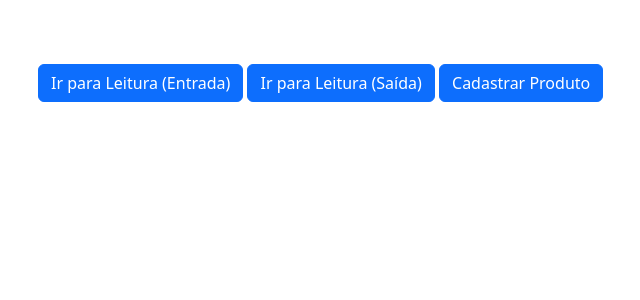
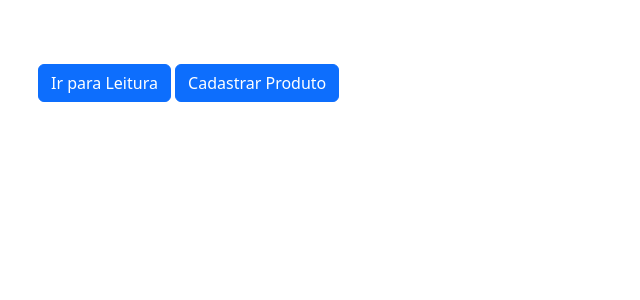
Before and after one commit to denisms7/Codigo_Barras, a Django app: page / in a window 1280 px wide. Shown: the top 300 px of the page, without its empty margins (56-696 px from the left). Run offline with Django 5.2, Linux system fonts and the light colour scheme; some libraries are stand-ins or nearby versions.

Commit message:
remoção campo Tipo

```diff
--- a/barcode/templates/menu.html
+++ b/barcode/templates/menu.html
@@ -3,12 +3,8 @@
 {% block content %}
 <div class="container mt-5">
 
-    <a href="{% url 'leitura_codigo' 'entrada' %}" class="btn btn-primary">
-        Ir para Leitura (Entrada)
-    </a>
-
-    <a href="{% url 'leitura_codigo' 'saida' %}" class="btn btn-primary">
-        Ir para Leitura (Saída)
+    <a href="{% url 'leitura_codigo' %}" class="btn btn-primary">
+        Ir para Leitura
     </a>
 
     <a href="/admin/barcode/produto/add/" class="btn btn-primary">
--- a/barcode/urls.py
+++ b/barcode/urls.py
@@ -5,8 +5,8 @@ from . import views
 
 urlpatterns = [
     path("", views.Menu.as_view(), name="home"),
-    path("leitura/<str:tipo>/", views.LeituraCodigoView.as_view(), name="leitura_codigo"),
-    path("finalizar/<str:tipo>/", views.FinalizarMovimentacaoView.as_view(), name="finalizar_movimentacao"),
-    path("remover/<int:index>/<str:tipo>/", views.RemoverItemView.as_view(), name="remover_item"),
-    path("limpar/<str:tipo>/", views.LimparMovimentosView.as_view(), name="limpar_movimentos"),
+    path("leitura/", views.LeituraCodigoView.as_view(), name="leitura_codigo"),
+    path("finalizar/", views.FinalizarMovimentacaoView.as_view(), name="finalizar_movimentacao"),
+    path("remover/<int:index>/", views.RemoverItemView.as_view(), name="remover_item"),
+    path("limpar/", views.LimparMovimentosView.as_view(), name="limpar_movimentos"),
 ]
--- a/barcode/views.py
+++ b/barcode/views.py
@@ -21,7 +21,6 @@ class LeituraCodigoView(View):
             {
                 "produto": Produto.objects.get(id=m["produto_id"]),
                 "quantidade": m["quantidade"],
-                "tipo": m["tipo"],
             }
             for m in movimentos
         ]
@@ -29,10 +28,9 @@ class LeituraCodigoView(View):
         return render(request, self.template_name, {
             "form": form,
             "itens": itens,
-            "tipo": tipo,
         })
 
-    def post(self, request, tipo="entrada", *args, **kwargs):
+    def post(self, request, *args, **kwargs):
         form = BarcodeForm(request.POST)
         if form.is_valid():
             codigo = form.cleaned_data["codigo"]
@@ -44,45 +42,47 @@ class LeituraCodigoView(View):
                 item = {
                     "produto_id": produto.id,
                     "quantidade": quantidade,
-                    "tipo": tipo,
                 }
 
                 if "movimentos" not in request.session:
                     request.session["movimentos"] = []
-                request.session["movimentos"].append(item)
+
+                movimentos = request.session["movimentos"]
+
+                # Procura se já existe o produto na lista
+                for movimento in movimentos:
+                    if movimento["produto_id"] == produto.id:
+                        movimento["quantidade"] += quantidade
+                        break
+                else:
+                    movimentos.append(item)
+
+                request.session["movimentos"] = movimentos
                 request.session.modified = True
 
                 messages.success(request, f"{produto.nome} adicionado com sucesso.")
             else:
                 messages.error(request, f"Código {codigo} não encontrado.")
 
-            return redirect("leitura_codigo", tipo=tipo)
+            return redirect("leitura_codigo")
 
         # Se o form não for válido, renderiza igual ao GET
-        return self.get(request, tipo, *args, **kwargs)
+        return self.get(request, *args, **kwargs)
 
 
 class FinalizarMovimentacaoView(View):
 
     def post(self, request, tipo="entrada", *args, **kwargs):
         movimentos = request.session.get("movimentos", [])
+        print(movimentos)
         for m in movimentos:
             produto = Produto.objects.get(id=m["produto_id"])
             quantidade = int(m["quantidade"])
-            tipo_mov = m["tipo"]
-
-            # Atualiza estoque
-            if tipo_mov == "entrada":
-                produto.estoque += quantidade
-            else:
-                produto.estoque -= quantidade
-            produto.save()
 
             # Salva movimentação
             Movimentacao.objects.create(
                 produto=produto,
                 quantidade=quantidade,
-                tipo=tipo_mov,
             )
 
         # Limpa sessão
@@ -90,25 +90,25 @@ class FinalizarMovimentacaoView(View):
         request.session.modified = True
         messages.success(request, "Movimentação finalizada com sucesso!")
 
-        return redirect("leitura_codigo", tipo=tipo)
+        return redirect("leitura_codigo")
 
 
 class RemoverItemView(View):
 
-    def post(self, request, index, tipo="entrada", *args, **kwargs):
+    def post(self, request, index, *args, **kwargs):
         movimentos = request.session.get("movimentos", [])
         if 0 <= index < len(movimentos):
             movimentos.pop(index)
             request.session["movimentos"] = movimentos
             request.session.modified = True
             messages.success(request, "Item removido da lista.")
-        return redirect("leitura_codigo", tipo=tipo)
+        return redirect("leitura_codigo")
 
 
 class LimparMovimentosView(View):
 
-    def post(self, request, tipo="entrada", *args, **kwargs):
+    def post(self, request, *args, **kwargs):
         request.session["movimentos"] = []
         request.session.modified = True
         messages.success(request, "Todos os produtos foram removidos.")
-        return redirect("leitura_codigo", tipo=tipo)
+        return redirect("leitura_codigo")
```
Also changed, not shown: barcode/forms.py (+2 -10 lines), barcode/models.py (+1 -6 lines), barcode/templates/leitura.html (+4 -4 lines), barcode/migrations/0002_remove_movimentacao_tipo.py (added).
